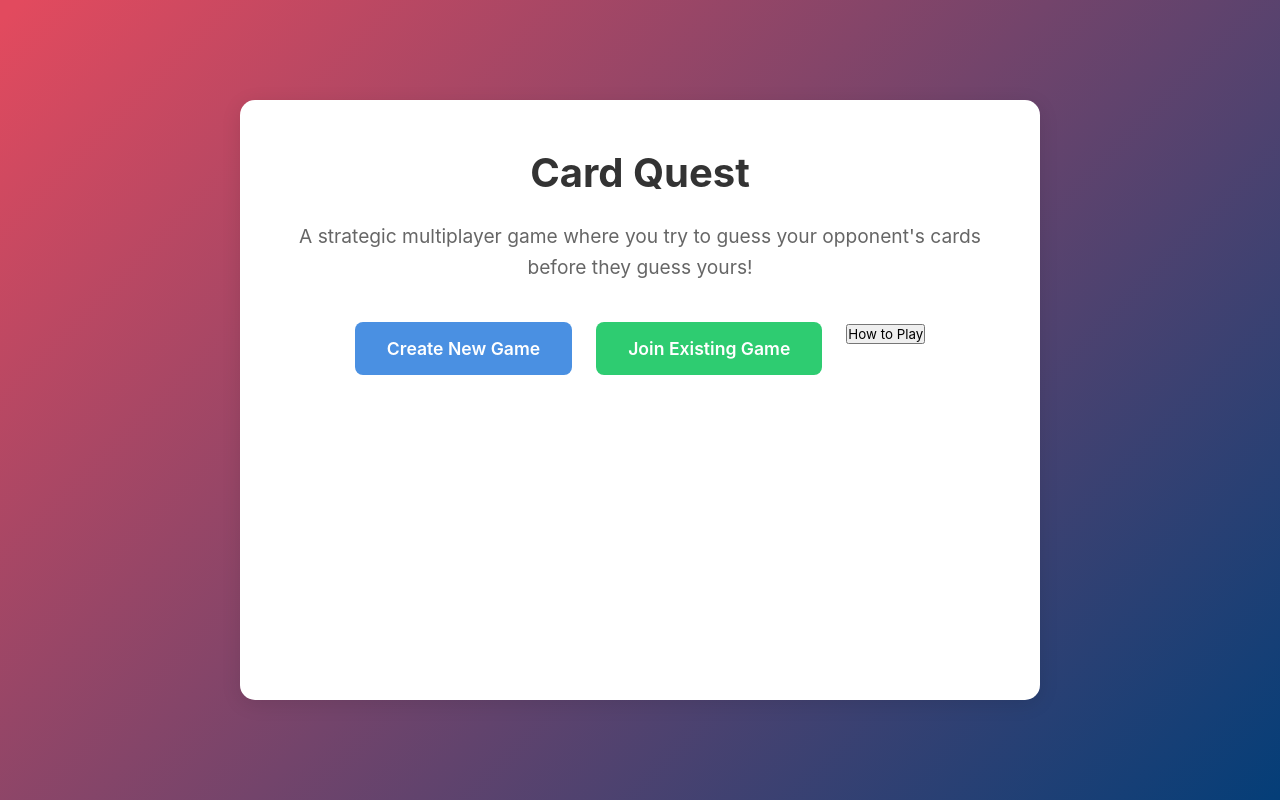
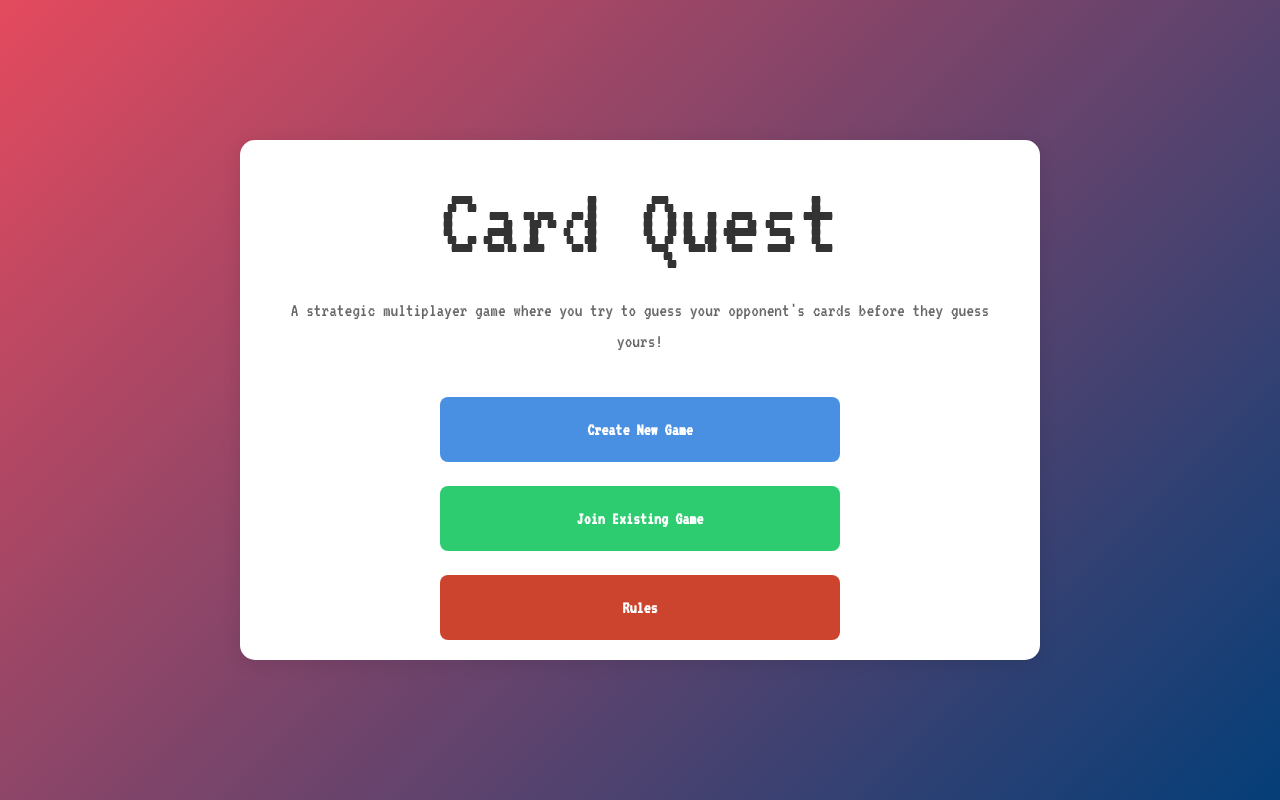
Before and after one commit to maaaazin/card-quest, a React (Vite) app in the folder frontend/: page / in a window 1280 px wide. Built offline with nearby package versions, Linux system fonts and the light colour scheme.

Commit message:
still not sure about the font

```diff
--- a/frontend/src/Pages/Home.tsx
+++ b/frontend/src/Pages/Home.tsx
@@ -23,10 +23,9 @@ const Home: React.FC = () => {
             Join Existing Game
           </button>
           </Link>
-
-        <Link to="/rules" className="rules-link">
-        <button>
-          How to Play
+        <Link to="/rules">
+        <button className='action-button rules'>
+          Rules
         </button>
         </Link>
         </div>
--- a/frontend/src/styles/Pages/Home.css
+++ b/frontend/src/styles/Pages/Home.css
@@ -1,3 +1,6 @@
+@import url('https://fonts.googleapis.com/css2?family=Outfit:wght@100..900&family=VT323&display=swap');
+
+
 .home-container {
 	min-height: 100vh;
 	display: flex;
@@ -5,22 +8,24 @@
 	justify-content: center;
 	background: linear-gradient(135deg, #e24a5e 1%, #043e78 100%);
 	padding: 2rem;
+    font-family: 'VT323', monospace;
 }
 
 .home-content {
 	width: 800px;
-    height: 600px;
+    height: 520px;
 	text-align: center;
 	background-color: white;
-	padding: 3rem;
+	padding: 2rem;
 	border-radius: 15px;
 	box-shadow: 0 4px 20px rgba(0, 0, 0, 0.1);
 }
 
 .home-content h1 {
 	color: #333;
-	font-size: 2.5rem;
+	font-size: 100px;
 	margin-bottom: 1.5rem;
+    font-weight: 400;
 }
 
 .description {
@@ -30,11 +35,18 @@
 	margin-bottom: 2.5rem;
 }
 
+button {
+    width: 400px;
+    height: 65px;
+}
+
 .action-buttons {
-	display: inline-flex;
-
+	display: flex;
+    flex-direction: column;
 	gap: 1.5rem;
 	margin-bottom: 1rem;
+    font-size: medium;
+    font-weight: 10;
 
 }
 
@@ -64,17 +76,8 @@
 	color: white;
     border: none;
 }
-
-.rules-link {
-	display: inline-block;
-	color: #4a90e2;
-	text-decoration: none;
-	font-size: 1.1rem;
-	font-weight: 500;
-	transition: color 0.2s;
+.action-button.rules {
+	background-color: #cc432e;
+	color: white;
+    border: none;
 }
-
-.rules-link:hover {
-	color: #357abd;
-	text-decoration: underline;
-}
```
